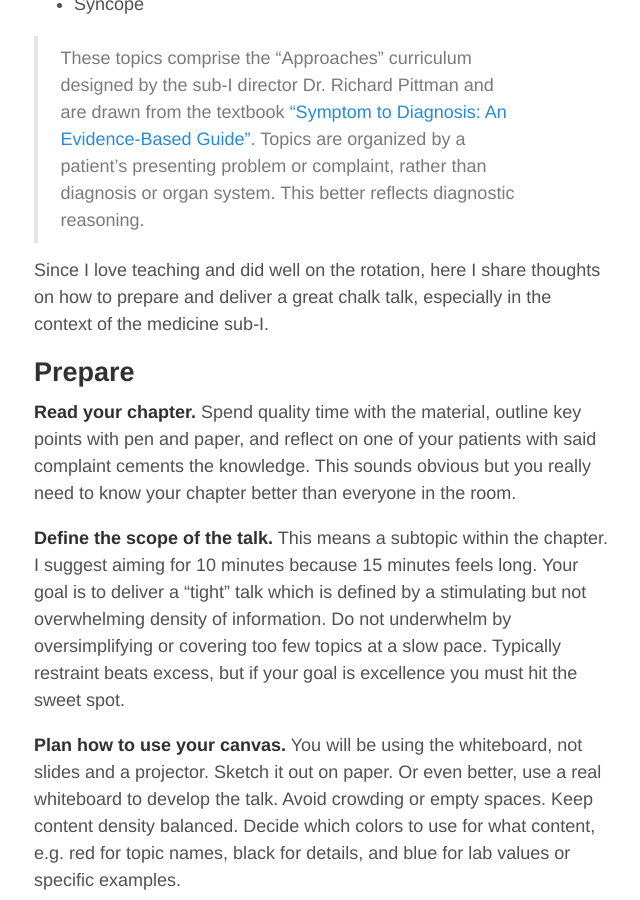
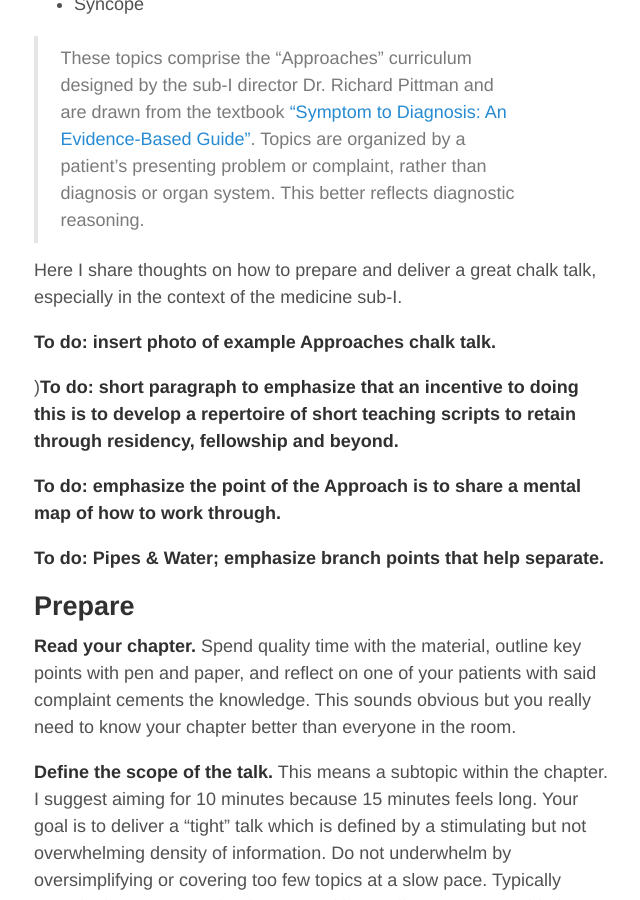
Before and after one commit to erikr/erikr.github.io, a Jekyll site: the page built from _posts/2019-01-29-give-a-great-chalk-talk.md, in a window 1280 px wide and 900 px high, scrolled down 531 px. Shown: the whole window, without its empty margins (318-958 px from the left). Built offline with Jekyll 4.4.1, drawn with Linux system fonts in a browser that asks for light colours; nearby versions of some CDN libraries.

Commit message:
added to do's from Dr Pittman

```diff
--- a/_posts/2019-01-29-give-a-great-chalk-talk.md
+++ b/_posts/2019-01-29-give-a-great-chalk-talk.md
@@ -21,7 +21,15 @@ On the medicine sub-internship ("sub-I") at Emory, we give an 8-15 minute chalk
 
 > These topics comprise the "Approaches" curriculum designed by the sub-I director Dr. Richard Pittman and are drawn from the textbook ["Symptom to Diagnosis: An Evidence-Based Guide"](https://accessmedicine.mhmedical.com/book.aspx?bookid=383). Topics are organized by a patient's presenting problem or complaint, rather than diagnosis or organ system. This better reflects diagnostic reasoning.
 
-Since I love teaching and did well on the rotation, here I share thoughts on how to prepare and deliver a great chalk talk, especially in the context of the medicine sub-I.
+Here I share thoughts on how to prepare and deliver a great chalk talk, especially in the context of the medicine sub-I.
+
+__To do: insert photo of example Approaches chalk talk.__
+
+)__To do: short paragraph to emphasize that an incentive to doing this is to develop a repertoire of short teaching scripts to retain through residency, fellowship and beyond.__
+
+__To do: emphasize the point of the Approach is to share a mental map of how to work through.__
+
+__To do: Pipes & Water; emphasize branch points that help separate.__
 
 
 ## Prepare
```
